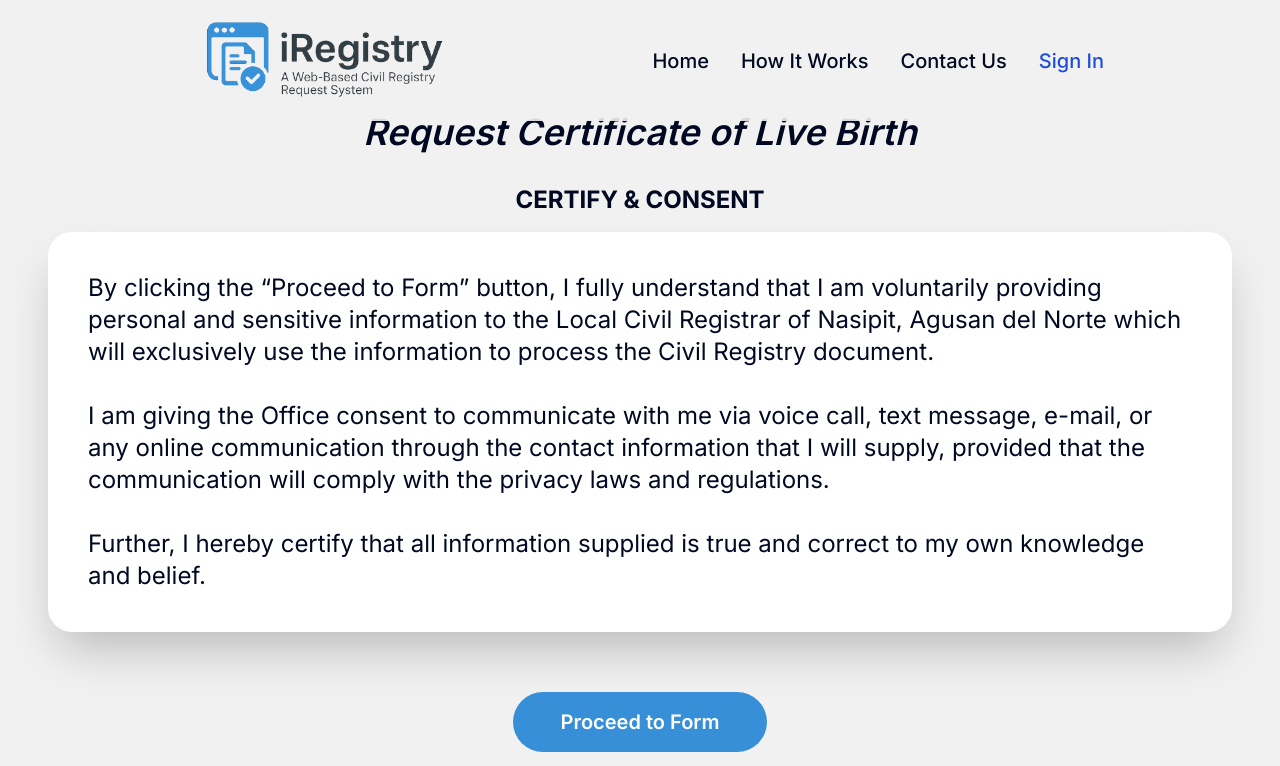
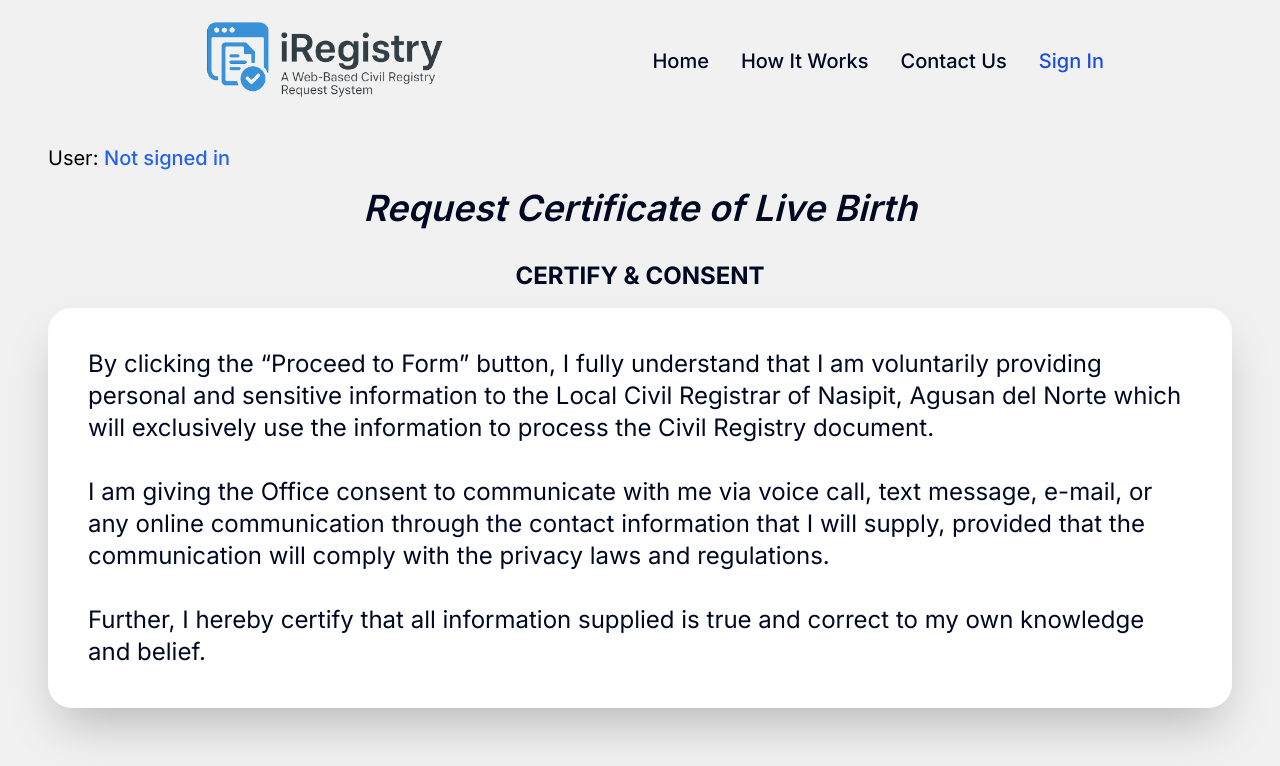
Before and after one commit to lloydeebill/iRegistry, a Next.js app: page /reqstcolb in a window 1280 px wide. Shown: the top 766 px of the page. Built offline with nearby package versions, Linux system fonts and the light colour scheme; no server answers.

Commit message:
added login and routing for reqstcolb

```diff
--- a/app/auth/callback/page.jsx
+++ b/app/auth/callback/page.jsx
@@ -1,11 +1,12 @@
 "use client";
 
 import { useEffect } from "react";
-import { useRouter } from "next/navigation";
+import { useRouter, useSearchParams } from "next/navigation";
 import { supabase } from "@/lib/supabaseClient";
 
 export default function AuthCallback() {
 	const router = useRouter();
+	const searchParams = useSearchParams();
 
 	useEffect(() => {
 		const getSessionAndRedirect = async () => {
@@ -14,12 +15,14 @@ export default function AuthCallback() {
 			} = await supabase.auth.getSession();
 
 			if (session) {
-				router.push("/regcolb"); // change this to where you want to redirect after login
+				// Read the ?next= param from the URL
+				const next = searchParams.get("next") || "/";
+				router.push(next);
 			}
 		};
 
 		getSessionAndRedirect();
-	}, [router]);
+	}, [router, searchParams]);
 
 	return (
 		<div className="min-h-screen flex items-center justify-center">
--- a/app/reqstcolb/page.jsx
+++ b/app/reqstcolb/page.jsx
@@ -1,20 +1,67 @@
 "use client";
 
-import React from "react";
+import React, { useEffect, useState } from "react";
 import CertifyAndConsent from "../components/CertifyAndConsent";
 import Navbar from "../components/Navbar";
 import PoweredBy from "../components/PoweredBy";
 import Footer from "../components/Footer";
 import DisclosureButton from "../components/DisclosureButton";
+import { supabase } from "@/lib/supabaseClient";
 
 const ReqstColb = () => {
 	const title = "Request Certificate of Live Birth";
 	const link = "https://forms.gle/kwX8jmdxijXNcv4v5";
 
+	const [user, setUser] = useState(null);
+
+	useEffect(() => {
+		const getUser = async () => {
+			const {
+				data: { session },
+			} = await supabase.auth.getSession();
+			setUser(session?.user || null);
+		};
+
+		getUser();
+
+		// 🔄 Listen for auth state changes (login/logout)
+		const { data: listener } = supabase.auth.onAuthStateChange(
+			(_event, session) => {
+				setUser(session?.user || null);
+			}
+		);
+
+		// 🧹 Clean up the listener on unmount
+		return () => {
+			listener?.subscription?.unsubscribe();
+		};
+	}, []);
+
 	return (
 		<main>
 			<Navbar />
-			<div className="mt-28 container mx-auto px-12 py-0">
+
+			{/* Add top margin using a spacer */}
+			<div className="h-12" />
+
+			<div className="container mx-auto px-12 py-0">
+				{/* Auth message */}
+				<div className="mt-24 text-xl">
+					<div className="mt-7 text-blue-500 text-center text-sm lg:text-start lg:text-xl mb-4">
+						{user ? (
+							<p className="text-black">
+								User:{" "}
+								<span className="font-medium text-blue-600">{user.email}</span>
+							</p>
+						) : (
+							<p className="text-black">
+								User:{" "}
+								<span className="font-medium text-blue-600">Not signed in</span>
+							</p>
+						)}
+					</div>
+				</div>
+
 				<div className="col-span-4 place-self-center place-items-center grid lg:place-items-start">
 					<CertifyAndConsent title={title} link={link} />
 				</div>
```
